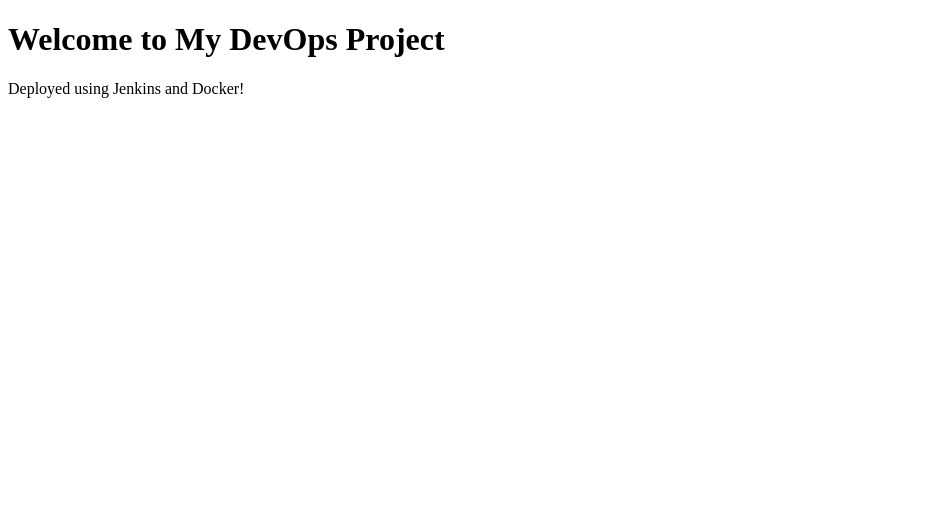
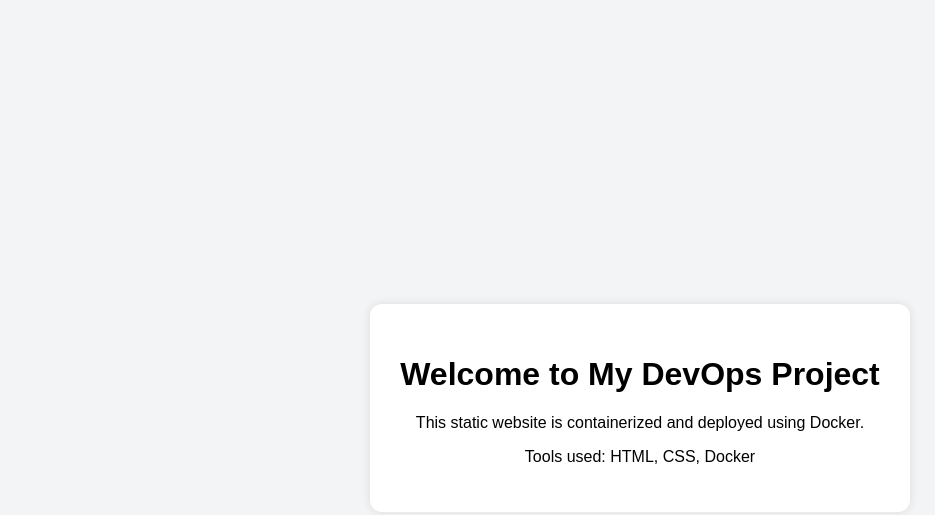
Before and after one commit to sirigb25/devops-static-site, a plain HTML site: page index.html in a window 1280 px wide. Shown: the whole page, without its empty margins (0-935 px from the left). Drawn offline with Linux system fonts and the light colour scheme.

Commit message:
Initial commit - Dockerized portfolio

```diff
--- a/index.html
+++ b/index.html
@@ -1,10 +1,16 @@
 <!DOCTYPE html>
-<html>
+<html lang="en">
 <head>
-    <title>My DevOps Project</title>
+  <meta charset="UTF-8" />
+  <meta name="viewport" content="width=device-width, initial-scale=1.0"/>
+  <title>DevOps Portfolio</title>
+  <link rel="stylesheet" href="style.css" />
 </head>
 <body>
+  <div class="container">
     <h1>Welcome to My DevOps Project</h1>
-    <p>Deployed using Jenkins and Docker!</p>
+    <p>This static website is containerized and deployed using Docker.</p>
+    <p>Tools used: HTML, CSS, Docker</p>
+  </div>
 </body>
 </html>
--- /dev/null
+++ b/style.css
@@ -0,0 +1,15 @@
+body {
+  background-color: #f3f4f6;
+  font-family: Arial, sans-serif;
+  display: flex;
+  justify-content: center;
+  align-items: center;
+  height: 100vh;
+}
+.container {
+  text-align: center;
+  background: white;
+  padding: 30px;
+  border-radius: 12px;
+  box-shadow: 0 0 10px rgba(0,0,0,0.1);
+}
```
Also changed, not shown: 1 other file.
